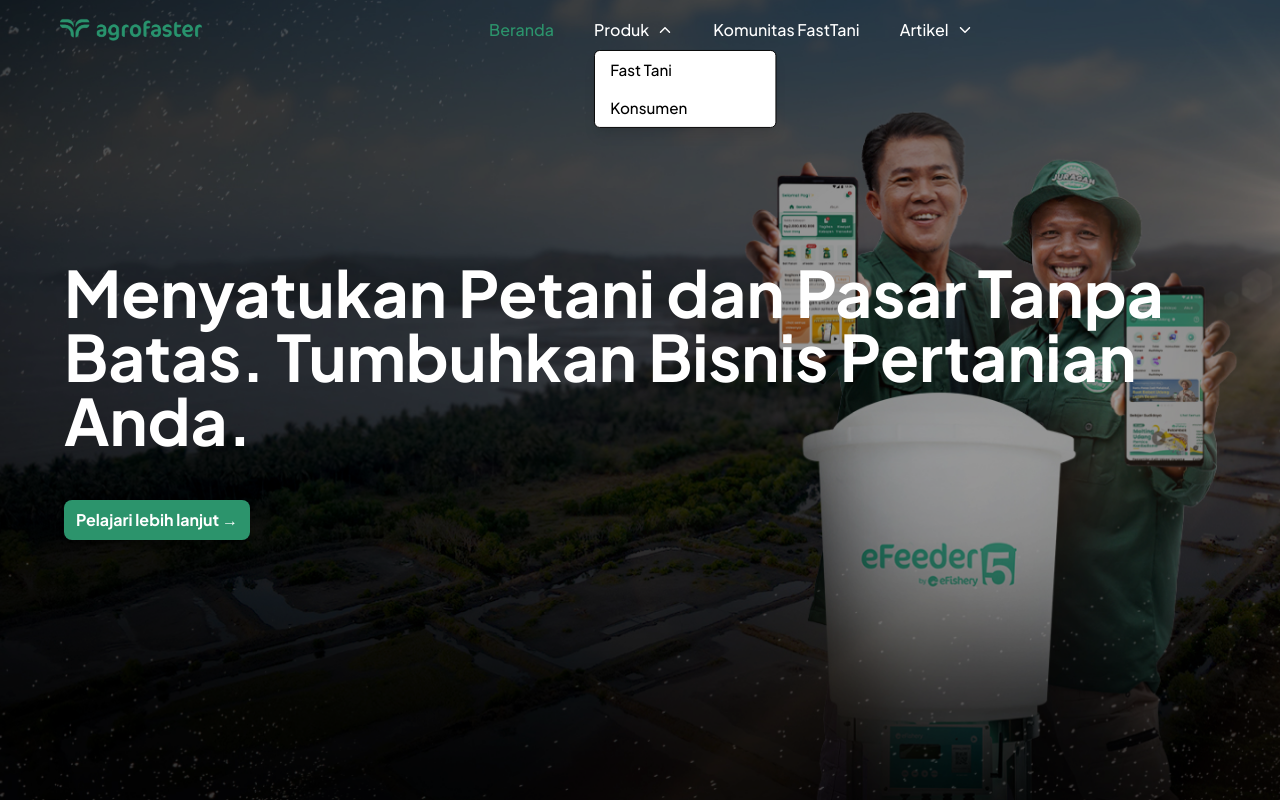
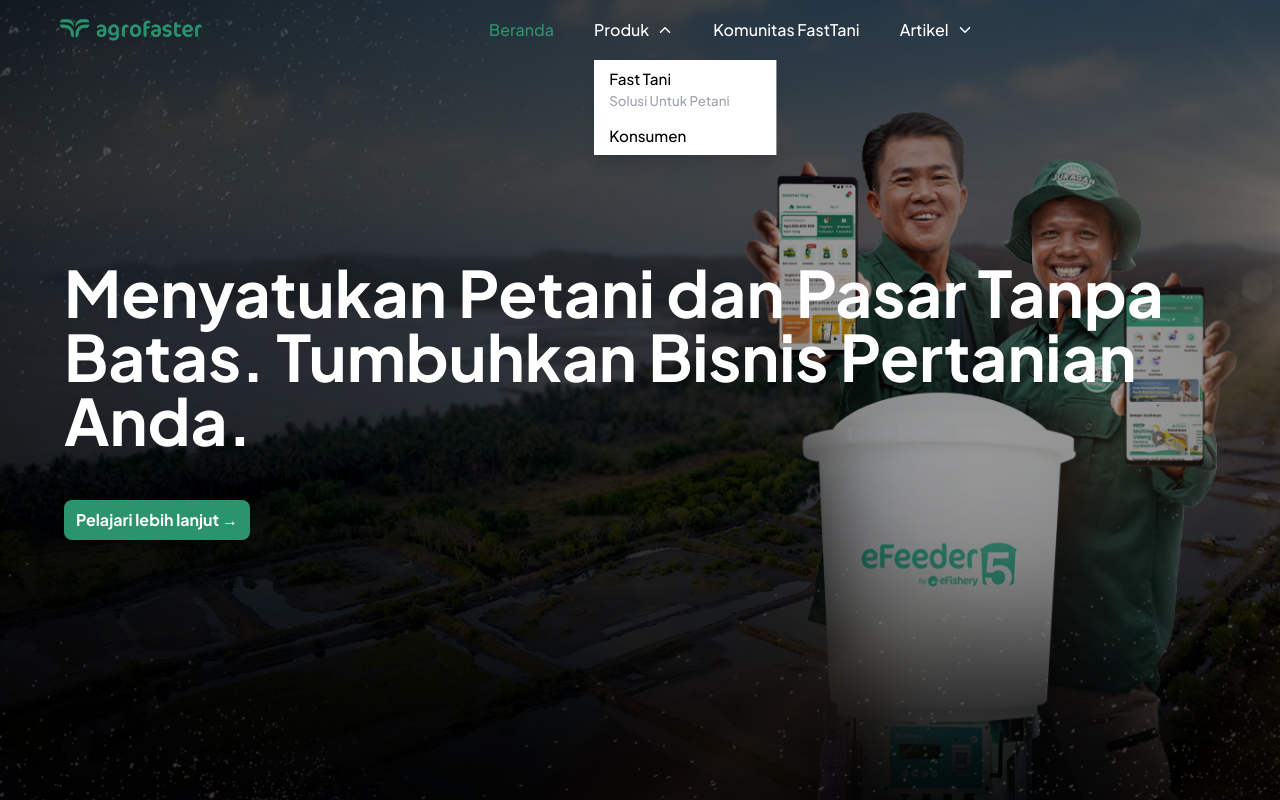
Before and after one commit to AbdanulIkhlas/agrofaster, a React (Vite) app: page / in a window 1280 px wide. Both pictures are taken after a click on the button "Produk". Shown: the top 800 px of the page. Built offline with nearby package versions, Linux system fonts and the light colour scheme.

Commit message:
update navbar

```diff
--- a/src/components/fragments/Navbar.jsx
+++ b/src/components/fragments/Navbar.jsx
@@ -34,6 +34,7 @@
   {
     link: "/produk/fast-tani",
     name: "Fast Tani",
+    description: "Solusi Untuk Petani",
     active: false,
   },
   {
@@ -85,7 +86,7 @@
       <div
         className={`h-[60px] flex justify-between items-center md:justify-between w-full fixed
         ${
-          isMenuOpen|| scrolling
+          isMenuOpen || scrolling
             ? "bg-white text-black"
             : "bg-transparent text-white"
         }
@@ -143,11 +144,9 @@
                   </button>
                   {menu.haveSubMenu && activeSubMenu === index && (
                     <ul
-                      className={`absolute left-0 mt-2 bg-white shadow-lg rounded-md w-48 text-black transition-transform transform scale-95 origin-top-left duration-300 ease-in-out
-                      border border-black md:-left-24 lg:left-0
-                      ${
-                        activeSubMenu === index ? "scale-100" : "scale-95"
-                      }`}
+                      className={`absolute left-0 mt-2 bg-white shadow-lg w-48 text-black transition-transform transform scale-95 origin-top-left duration-300 ease-in-out
+                        md:-left-24 md:top-[34px] lg:left-0
+                      ${activeSubMenu === index ? "scale-100" : "scale-95"}`}
                     >
                       {(menu.name === "Produk"
                         ? produkSubMenu
@@ -155,10 +154,11 @@
                       ).map((subMenu) => (
                         <li
                           key={subMenu.link}
-                          className="px-4 py-2 hover:bg-gray-100 hover:rounded-md duration-300"
+                          className="px-4 py-2 hover:bg-gray-100 duration-300"
                         >
                           <Link to={subMenu.link} className="block">
-                            {subMenu.name}
+                            <p>{subMenu.name}</p>
+                            <p className="text-gray-400 text-sm">{subMenu.description}</p>
                           </Link>
                         </li>
                       ))}
@@ -250,7 +250,10 @@
                           : "text-dark bg-white"
                       }`}
                     >
-                      {subMenu.name}
+                      <p>{subMenu.name}</p>
+                      <p className="text-gray-400 text-sm">
+                        {subMenu.description}
+                      </p>
                     </Link>
                   </li>
                 ))}
```
